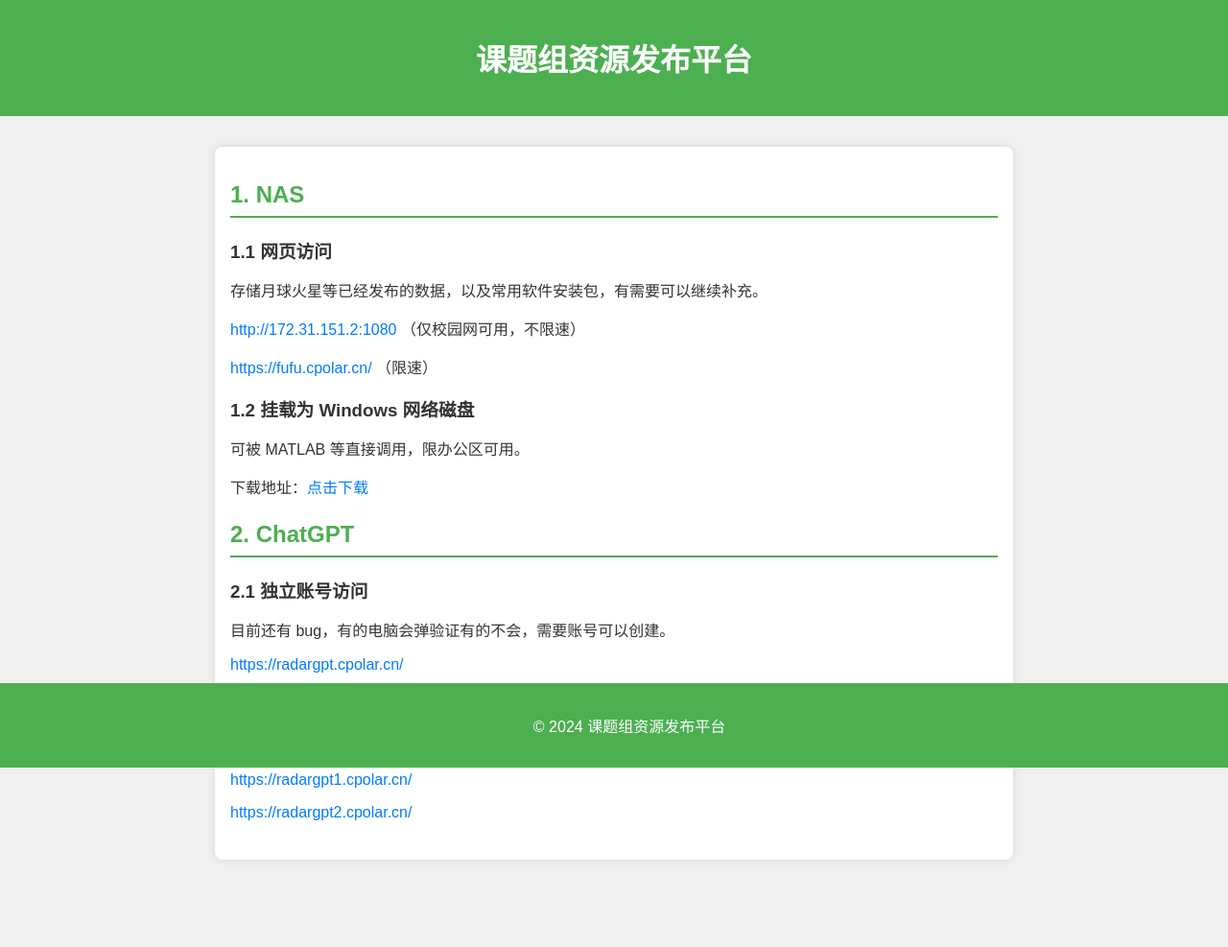
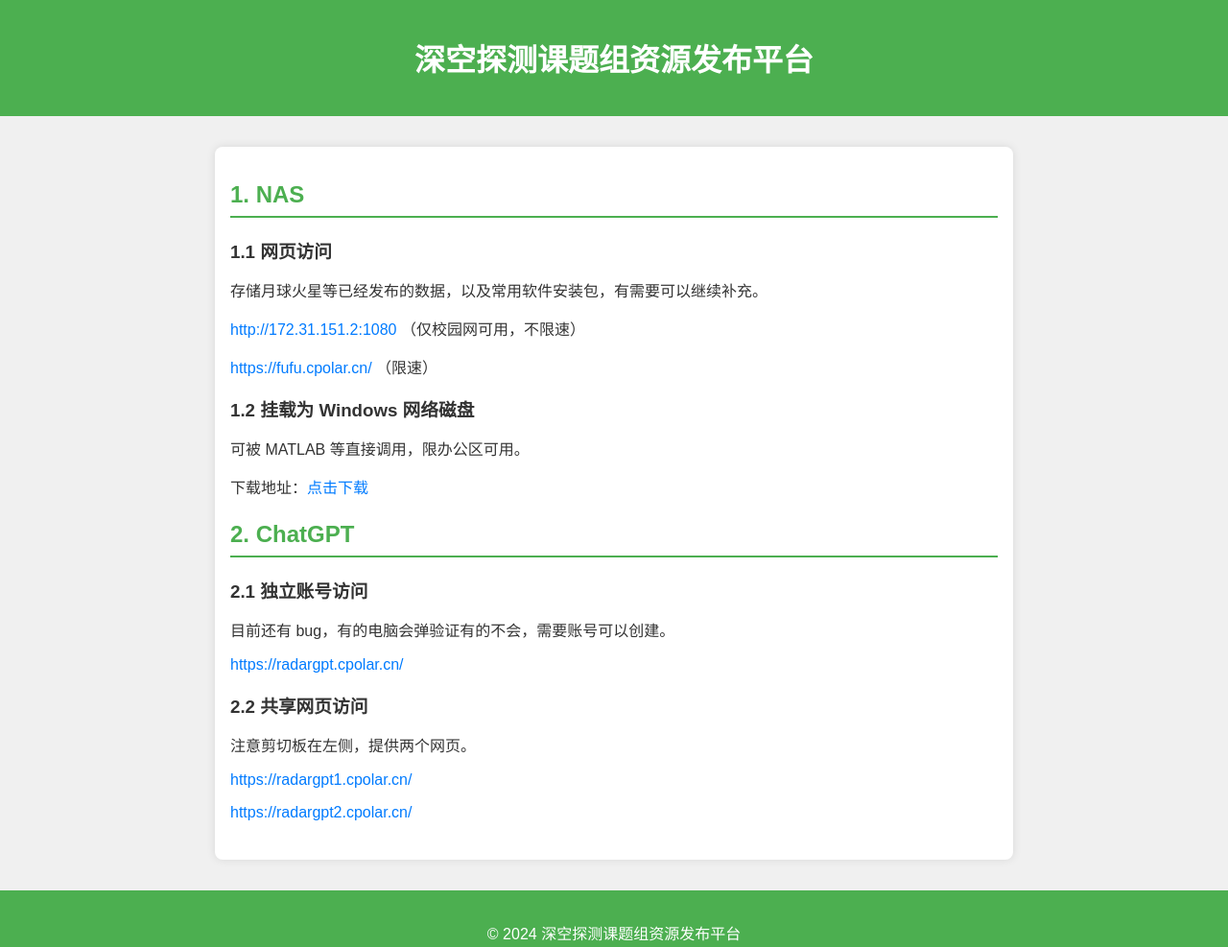
Before and after one commit to fufupianotoday/fufupianotoday.github.io, a plain HTML site: page index.html in a window 1280 px wide. Shown: the whole page at 96% size. Before the commit the page ends 928 px from the top, so only its background shows below. Drawn offline with Linux system fonts and the light colour scheme.

Commit message:
Update index.html

```diff
--- a/index.html
+++ b/index.html
@@ -3,7 +3,7 @@
 <head>
     <meta charset="UTF-8">
     <meta name="viewport" content="width=device-width, initial-scale=1.0">
-    <title>课题组资源发布平台</title>
+    <title>深空探测课题组资源发布平台</title>
     <style>
         body {
             font-family: Arial, sans-serif;
@@ -52,16 +52,14 @@
             padding: 1rem;
             background-color: #4CAF50;
             color: white;
-            position: fixed;
-            width: 100%;
-            bottom: 0;
+            margin-top: 2rem;
         }
     </style>
 </head>
 <body>
 
 <header>
-    <h1>课题组资源发布平台</h1>
+    <h1>深空探测课题组资源发布平台</h1>
 </header>
 
 <div class="container">
@@ -91,7 +89,7 @@
 </div>
 
 <footer>
-    <p>© 2024 课题组资源发布平台</p>
+    <p>© 2024 深空探测课题组资源发布平台</p>
 </footer>
 
 </body>
```
